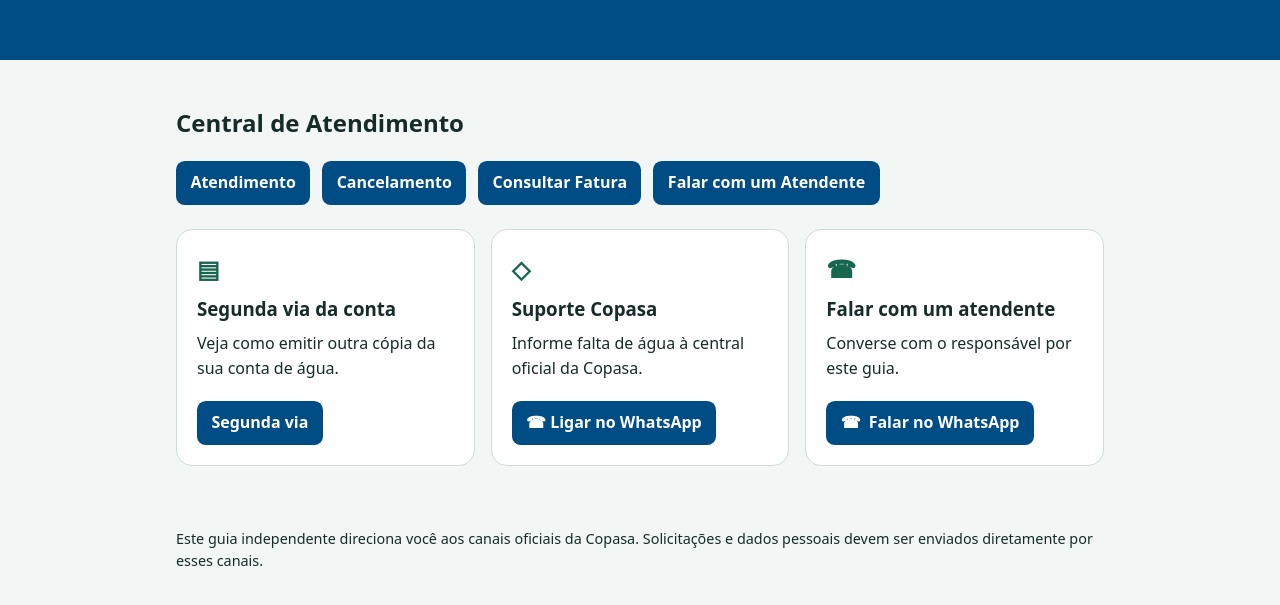
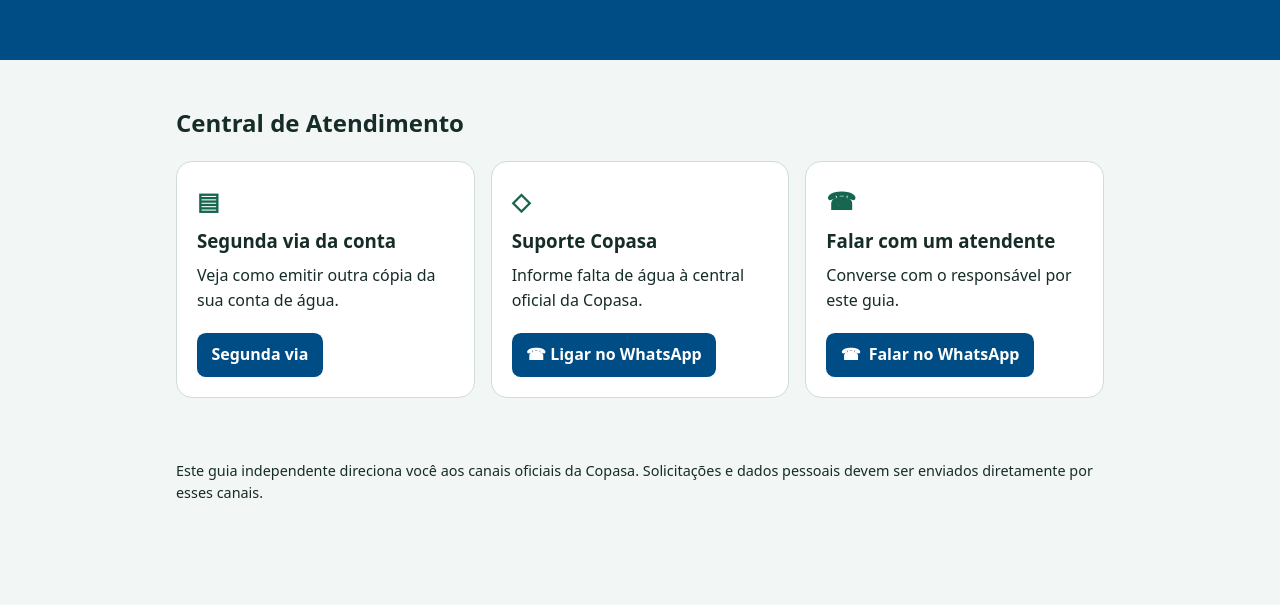
Before and after one commit to meusgerrero-pixel/servicopasadigital, a plain HTML site: page index.html in a window 1280 px wide. Shown: the part 269-874 px from the top of the page. After the commit the page ends 812 px from the top, so only its background shows below. Drawn offline with Linux system fonts and the light colour scheme.

Commit message:
Update index.html

```diff
--- a/index.html
+++ b/index.html
@@ -13,7 +13,6 @@ header img{display:block;width:min(100%,13rem);height:auto;margin:0 0 1.25rem}
 header p{margin:.45rem 0;max-width:40rem}
 h1{font-size:clamp(2.2rem,6vw,4rem);line-height:1.1;margin:.5rem 0 1rem}
 main,footer{max-width:60.5rem;margin:auto;padding:1.5rem 1.25rem}
-.actions{display:flex;flex-wrap:wrap;gap:.75rem;margin:0 0 1.5rem}
 .services{display:grid;grid-template-columns:repeat(auto-fit,minmax(min(100%,18rem),1fr));gap:1rem}
 article{background:#fff;border:1px solid #cdded5;border-radius:1rem;padding:1.25rem;display:flex;flex-direction:column;align-items:start}
 article h3{margin:.45rem 0 0}
@@ -37,12 +36,6 @@ footer{font-size:.9rem}
 </header>
 <main>
 <h2>Central de Atendimento</h2>
-<nav class="actions" aria-label="Opções de atendimento">
-<a class="button" href="#suporte">Atendimento</a>
-<a class="button" href="tel:115" aria-label="Cancelamento pelo telefone oficial 115">Cancelamento</a>
-<a class="button" href="#fatura">Consultar Fatura</a>
-<a class="button" href="#atendente">Falar com um Atendente</a>
-</nav>
 <section class="services" aria-label="Serviços e canais">
 <article id="fatura"><span class="icon" aria-hidden="true">▤</span><h3>Segunda via da conta</h3><p>Veja como emitir outra cópia da sua conta de água.</p><details class="invoice-help"><summary class="button">Segunda via</summary><p>No site da Copasa, abra a Agência Virtual e selecione a opção de segunda via.</p></details></article>
 <article id="suporte"><span class="icon" aria-hidden="true">◇</span><h3>Suporte Copasa</h3><p>Informe falta de água à central oficial da Copasa.</p><a class="button" href="https://wa.me/5531953485701"><span aria-hidden="true">☎</span> Ligar no WhatsApp</a></article>
```
